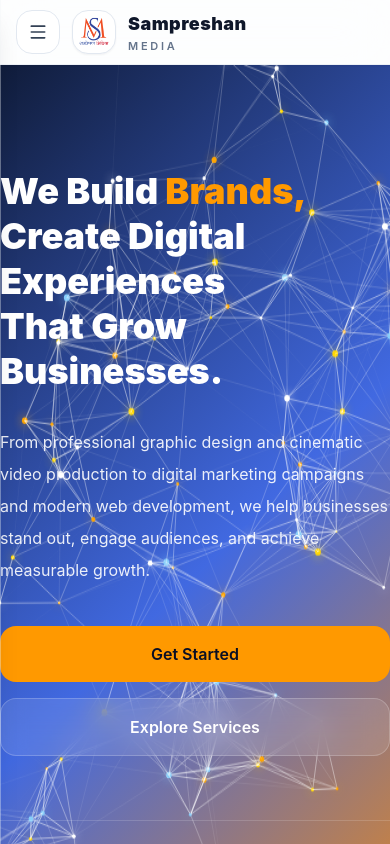
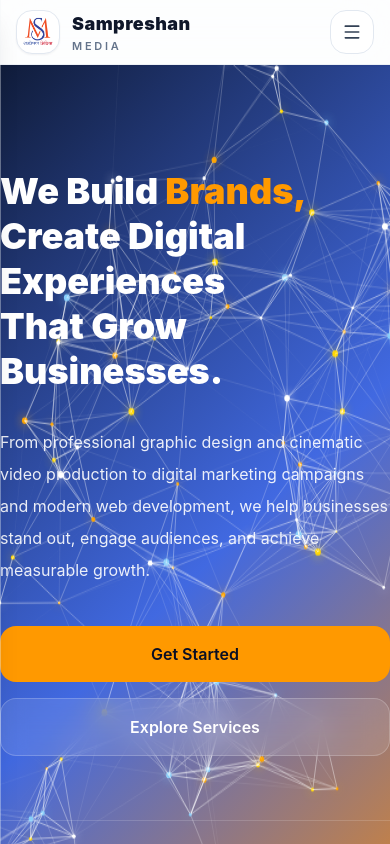
Before and after one commit to kaushalNeupane10/sampreshan, a Next.js app in the folder frontend/: page / in a window 390 px wide. Shown: the top 844 px of the page. Built offline with nearby package versions, Linux system fonts and the light colour scheme.

Commit message:
updated navbar,mobile drawer and navconfig:hamburger position changed,updated img path and added new route

```diff
--- a/frontend/src/components/layout/MobileDrawer.tsx
+++ b/frontend/src/components/layout/MobileDrawer.tsx
@@ -62,7 +62,7 @@ export default function MobileDrawer({ open, onClose }: MobileDrawerProps) {
           <Link href="/" onClick={onClose} className="flex items-center gap-3">
             <div className="relative h-10 w-10 overflow-hidden rounded-xl border border-border bg-bg-surface">
               <Image
-                src="/logo.png"
+                src="/logo/Sampresan.png"
                 alt="Sampreshan"
                 fill
                 sizes="40px"
--- a/frontend/src/components/layout/Navbar.tsx
+++ b/frontend/src/components/layout/Navbar.tsx
@@ -10,30 +10,17 @@ import MobileDrawer from "./MobileDrawer";
 
 export default function Navbar() {
   const pathname = usePathname();
-
   const [mobileOpen, setMobileOpen] = useState(false);
 
   return (
     <>
       <header className="sticky top-0 z-50 w-full border-b border-border/60 bg-bg-surface/80 backdrop-blur-xl supports-backdrop-filter:bg-bg-surface/70 shadow-sm">
         <div className="container-custom mx-auto flex h-16 items-center justify-between px-4 sm:h-18 sm:px-6 lg:h-20 lg:px-8">
-          {/* Left */}
-          <div className="flex items-center gap-3">
-            {/* Mobile Menu */}
-            <button
-              type="button"
-              aria-label="Open navigation menu"
-              onClick={() => setMobileOpen(true)}
-              className="flex h-11 w-11 items-center justify-center rounded-xl border border-border bg-bg-surface text-text-body transition-all duration-200 hover:border-brand hover:bg-brand-subtle hover:text-brand focus:outline-none focus:ring-2 focus:ring-brand/20 md:hidden"
-            >
-              <Menu size={20} />
-            </button>
-
-            {/* Logo */}
+          <div className="flex items-center">
             <Link href="/" className="group flex shrink-0 items-center gap-3">
               <div className="relative h-11 w-11 overflow-hidden rounded-xl border border-border bg-bg-surface shadow-sm transition-all duration-200 group-hover:border-brand group-hover:shadow-brand">
                 <Image
-                  src="/Sampresan.png"
+                  src="/logo/Sampresan.png"
                   alt="Sampreshan"
                   fill
                   priority
@@ -46,7 +33,6 @@ export default function Navbar() {
                 <h1 className="text-lg font-black tracking-wide text-text-heading transition-colors duration-200 group-hover:text-brand">
                   Sampreshan
                 </h1>
-
                 <p className="text-[11px] font-semibold uppercase tracking-[0.25em] text-text-muted">
                   Media
                 </p>
@@ -54,14 +40,12 @@ export default function Navbar() {
             </Link>
           </div>
 
-          {/* Desktop Navigation */}
           <nav
             aria-label="Primary navigation"
             className="hidden items-center gap-10 md:flex"
           >
             {MAIN_NAVIGATION.map((item) => {
               const active = pathname === item.href;
-
               return (
                 <Link
                   key={item.href}
@@ -75,9 +59,21 @@ export default function Navbar() {
             })}
           </nav>
 
-          {/* Future Right Section */}
-          <div className="hidden items-center gap-3 md:flex">
-            {/* Future CTA / Login Button */}
+          <div className="flex items-center gap-3">
+            {/* Future CTA / Login Button (Hidden on mobile, flex on desktop) */}
+            <div className="hidden items-center gap-3 md:flex">
+              {/* Your future button goes here */}
+            </div>
+
+            {/* Mobile Menu Button (Moved here, shows on mobile, hidden on desktop) */}
+            <button
+              type="button"
+              aria-label="Open navigation menu"
+              onClick={() => setMobileOpen(true)}
+              className="flex h-11 w-11 items-center justify-center rounded-xl border border-border bg-bg-surface text-text-body transition-all duration-200 hover:border-brand hover:bg-brand-subtle hover:text-brand focus:outline-none focus:ring-2 focus:ring-brand/20 md:hidden"
+            >
+              <Menu size={20} />
+            </button>
           </div>
         </div>
       </header>
--- a/frontend/src/config/navConfig.ts
+++ b/frontend/src/config/navConfig.ts
@@ -1,16 +1,11 @@
 import { NavItem } from "@/types/nav";
-import { Info, Clapperboard, Briefcase, FolderKanban, Tag } from "lucide-react";
+import { Info, Clapperboard, Contact, FolderKanban, Tag } from "lucide-react";
 
 export const MAIN_NAVIGATION: NavItem[] = [
   {
     label: "About Us",
     href: "/about",
     icon: Info,
-  },
-  {
-    label: "Services",
-    href: "/services",
-    icon: Briefcase,
   },
   {
     label: "Portfolio",
@@ -27,4 +22,9 @@ export const MAIN_NAVIGATION: NavItem[] = [
     href: "/pricing",
     icon: Tag,
   },
+  {
+    label: "Contact",
+    href: "/contact",
+    icon: Contact,
+  },
 ];
```
Also changed, not shown: frontend/public/logo/Sampresan.png (renamed from frontend/public/Sampresan.png).
